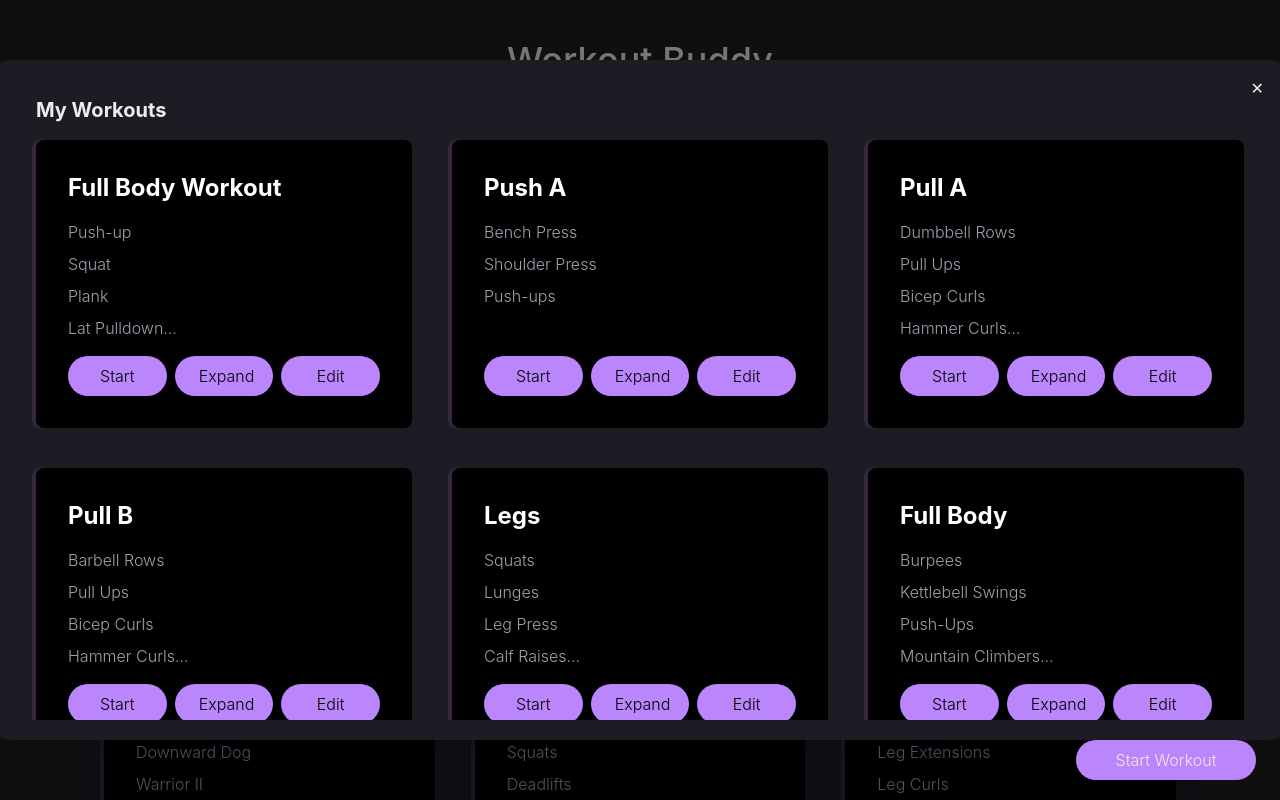
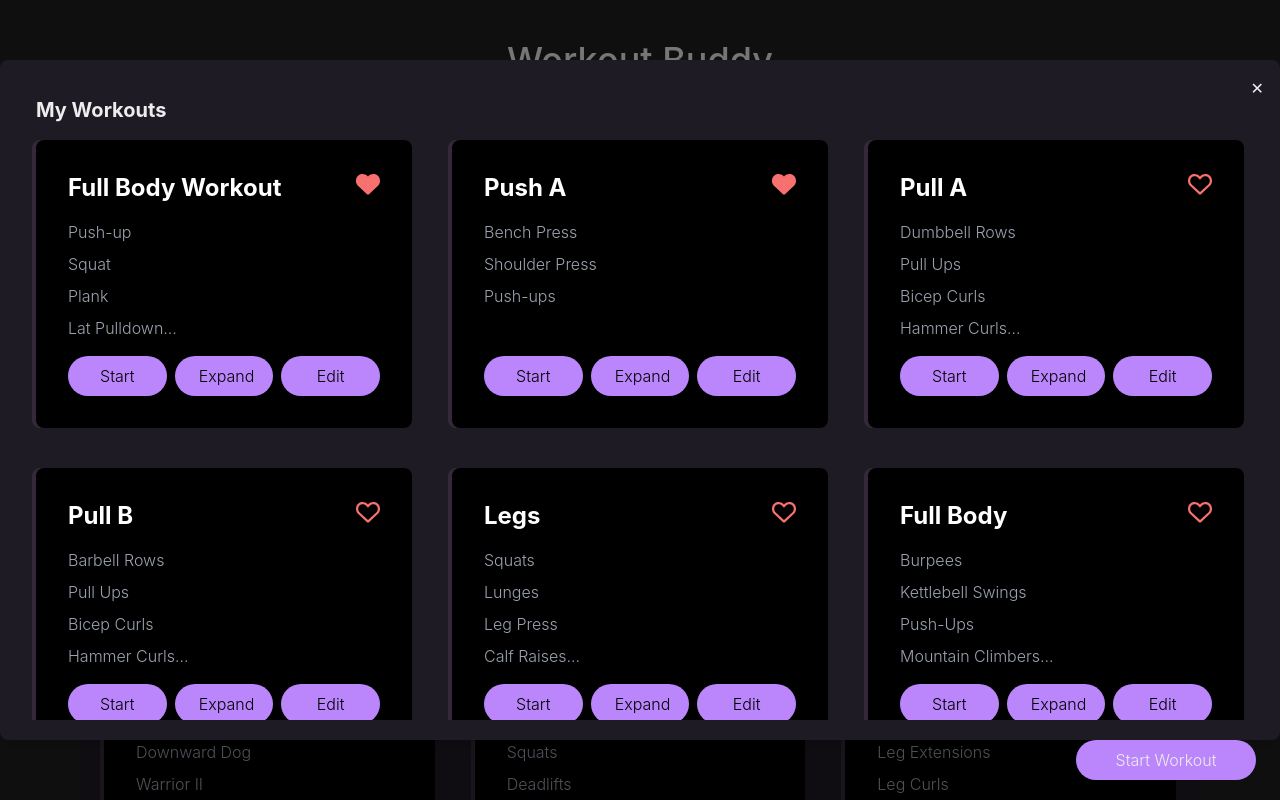
Before and after one commit to JackDStewart/WorkoutBuddy, a Next.js app: page /home in a window 1280 px wide. Both pictures are taken after a click on the button "View All". Shown: the top 800 px of the page. Built offline with nearby package versions, Linux system fonts and the light colour scheme.

Commit message:
added favorites to workout cards

```diff
--- a/src/components/WorkoutCard.tsx
+++ b/src/components/WorkoutCard.tsx
@@ -1,17 +1,62 @@
 import { Workout } from "@/types";
-import React from "react";
+import React, { useState } from "react";
 
 interface WorkoutCardProps {
   workout: Workout;
+  onUpdateFavorite: (workoutName: string, isFavorite: boolean) => void;
 }
 
-const WorkoutCard: React.FC<WorkoutCardProps> = ({ workout }) => {
+const WorkoutCard: React.FC<WorkoutCardProps> = ({
+  workout,
+  onUpdateFavorite,
+}) => {
+  const [isHovered, setIsHovered] = useState(false);
+  const [isFavorite, setIsFavorite] = useState(workout.isFavorite);
+
+  // Handle favorite toggle
+  const toggleFavorite = () => {
+    const newFavoriteStatus = !isFavorite;
+    setIsFavorite(newFavoriteStatus);
+
+    onUpdateFavorite(workout.name, newFavoriteStatus);
+  };
+
   let exercises = workout.exercises;
+
   return (
-    <div className="flex flex-col bg-black text-gray-300 rounded-lg shadow-left-purple p-4 md:p-6 lg:p-8 h-full max-w-full md:max-w-md lg:max-w-lg">
+    <div className="relative flex flex-col bg-black text-gray-300 rounded-lg shadow-left-purple p-4 md:p-6 lg:p-8 h-full max-w-full md:max-w-md lg:max-w-lg">
       <h2 className="text-white text-lg md:text-xl lg:text-2xl font-bold mb-2 md:mb-4">
         {workout.name}
       </h2>
+        <button className="absolute top-[2rem] right-[2rem]"
+          onMouseEnter={() => setIsHovered(true)}
+          onMouseLeave={() => setIsHovered(false)}
+          onClick={toggleFavorite} // Handle click to toggle favorite
+          style={{
+            border: "none",
+            backgroundColor: "transparent",
+            cursor: "pointer",
+          }}
+        >
+          {isHovered || isFavorite ? (
+            <svg
+              className="text-red-400 w-6 h-auto fill-current"
+              xmlns="http://www.w3.org/2000/svg"
+              viewBox="0 0 512 512"
+            >
+              <path d="M0 190.9V185.1C0 115.2 50.52 55.58 119.4 44.1C164.1 36.51 211.4 51.37 244 84.02L256 96L267.1 84.02C300.6 51.37 347 36.51 392.6 44.1C461.5 55.58 512 115.2 512 185.1V190.9C512 232.4 494.8 272.1 464.4 300.4L283.7 469.1C276.2 476.1 266.3 480 256 480C245.7 480 235.8 476.1 228.3 469.1L47.59 300.4C17.23 272.1 .0003 232.4 .0003 190.9L0 190.9z" />
+            </svg>
+          ) : (
+            <svg
+              className="text-red-400 w-6 h-auto fill-current"
+              xmlns="http://www.w3.org/2000/svg"
+              viewBox="0 0 512 512"
+            >
+              <path d="M244 84L255.1 96L267.1 84.02C300.6 51.37 347 36.51 392.6 44.1C461.5 55.58 512 115.2 512 185.1V190.9C512 232.4 494.8 272.1 464.4 300.4L283.7 469.1C276.2 476.1 266.3 480 256 480C245.7 480 235.8 476.1 228.3 469.1L47.59 300.4C17.23 272.1 0 232.4 0 190.9V185.1C0 115.2 50.52 55.58 119.4 44.1C164.1 36.51 211.4 51.37 244 84C243.1 84 244 84.01 244 84L244 84zM255.1 163.9L210.1 117.1C188.4 96.28 157.6 86.4 127.3 91.44C81.55 99.07 48 138.7 48 185.1V190.9C48 219.1 59.71 246.1 80.34 265.3L256 429.3L431.7 265.3C452.3 246.1 464 219.1 464 190.9V185.1C464 138.7 430.4 99.07 384.7 91.44C354.4 86.4 323.6 96.28 301.9 117.1L255.1 163.9z" />
+            </svg>
+          )}
+        </button>
+
       <ul className="space-y-1 md:space-y-2 text-gray-400 mb-2 md:mb-4">
         {exercises.slice(0, 4).map((exercise, index) => (
           <li key={index}>
@@ -20,6 +65,7 @@ const WorkoutCard: React.FC<WorkoutCardProps> = ({ workout }) => {
           </li>
         ))}
       </ul>
+
       <div className="footer flex justify-between w-full mt-auto h-10 space-x-2 overflow-hidden">
         <button className="bg-purple text-xs sm:text-sm md:text-base text-black h-full px-2 sm:px-3 md:px-4 lg:px-6 rounded-full flex-1 min-w-0">
           Start
--- a/src/mockRest.tsx
+++ b/src/mockRest.tsx
@@ -1,7 +1,10 @@
 import { Workout, Exercise, ExerciseLog } from "@/types";
 
 export const getWorkouts = (): Workout[] => {
-  return [
+  return workouts;
+};
+
+const workouts: Workout[] = [
   {
     name: "Full Body Workout",
     exercises: [
@@ -144,7 +147,6 @@ export const getWorkouts = (): Workout[] => {
     isFavorite: true,
   },
 ];
-};
 
 export const getExerciseLogs = (): ExerciseLog[] => {
   return [
@@ -384,3 +386,12 @@ export const getExerciseLogs = (): ExerciseLog[] => {
     },
   ];
 };
+
+export const toggleFavoriteWorkout = (workoutName: string): void => {
+  const workout = workouts.find((w) => w.name === workoutName);
+  if (workout) {
+    workout.isFavorite = !workout.isFavorite;
+  } else {
+    console.log(`Workout with name "${workoutName}" not found.`);
+  }
+};
--- a/src/pages/dashboard/index.tsx
+++ b/src/pages/dashboard/index.tsx
@@ -1,18 +1,39 @@
-import React, { useState } from "react";
+import React, { useState, useEffect } from "react";
 import Link from "next/link";
 import WorkoutCard from "@/components/WorkoutCard";
-import { getWorkouts } from "../../mockRest";
-import { DashboardProps } from "../../types";
+import { getWorkouts, toggleFavoriteWorkout } from "../../mockRest";
+import { DashboardProps, Workout } from "../../types";
 import Modal from "@/components/Modal";
 
 const Dashboard: React.FC<DashboardProps> = () => {
+  const [workouts, setWorkouts] = useState<Workout[]>([]);
   const [isModalOpen, setIsModalOpen] = useState(false);
 
-  const workouts = getWorkouts();
+  useEffect(() => {
+    const fetchWorkouts = async () => {
+      const data = getWorkouts();
+      setWorkouts(data);
+    };
+
+    fetchWorkouts();
+  }, []);
+
   const favWorkouts = workouts.filter((workout) => workout.isFavorite);
 
   const openModal = () => setIsModalOpen(true);
   const closeModal = () => setIsModalOpen(false);
+
+  // Function to handle updating the favorite status
+  const handleUpdateFavorite = (workoutName: string, isFavorite: boolean) => {
+
+    toggleFavoriteWorkout(workoutName)
+
+    setWorkouts((prevWorkouts) =>
+      prevWorkouts.map((workout) =>
+        workout.name === workoutName ? { ...workout, isFavorite } : workout
+      )
+    );
+  };
 
   return (
     <div>
@@ -30,7 +51,11 @@ const Dashboard: React.FC<DashboardProps> = () => {
         <div className="grid grid-cols-1 gap-10 md:grid-cols-3">
           {favWorkouts &&
             favWorkouts.map((workout) => (
-              <WorkoutCard key={workout.name} workout={workout} />
+              <WorkoutCard
+                key={workout.name}
+                workout={workout}
+                onUpdateFavorite={handleUpdateFavorite} // Pass the function down
+              />
             ))}
         </div>
       </div>
@@ -41,7 +66,11 @@ const Dashboard: React.FC<DashboardProps> = () => {
           <div className="grid grid-cols-1 gap-10 md:grid-cols-3">
             {workouts &&
               workouts.map((workout) => (
-                <WorkoutCard key={workout.name} workout={workout} />
+                <WorkoutCard
+                  key={workout.name}
+                  workout={workout}
+                  onUpdateFavorite={handleUpdateFavorite} // Pass the function down here too
+                />
               ))}
           </div>
         </div>
```
Lines whose indentation alone changed are shown as unchanged.
